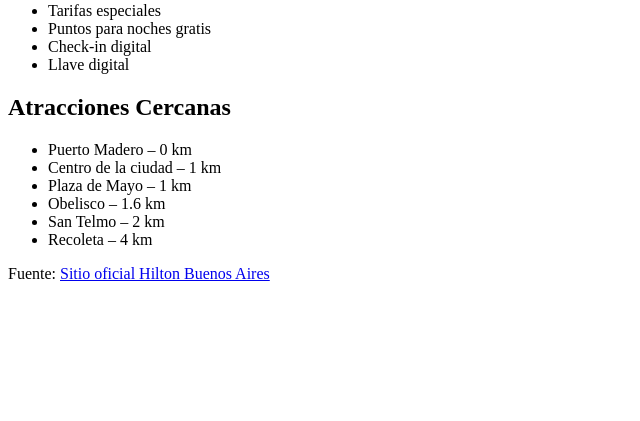
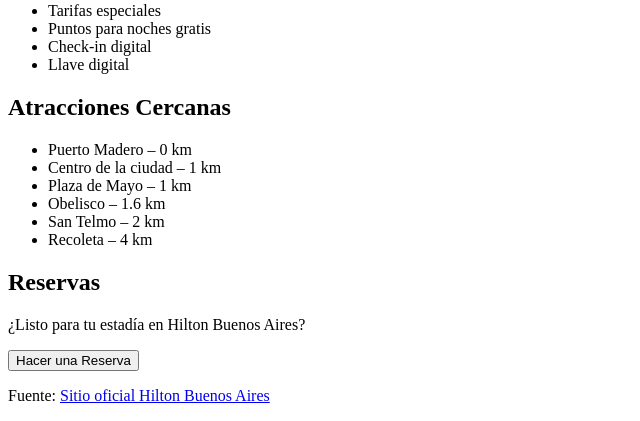
Before and after one commit to ValentinSomoza/Grupo-IDS-TP2, a Flask app: page / in a window 1280 px wide. Shown: the part 725-1146 px from the top of the page, without its empty margins (0-640 px from the left). Before the commit the page ends 1006 px from the top, so only its background shows below. Run offline with Flask 3, Linux system fonts and the light colour scheme.

Commit message:
#7 : Termino la creacion de la pagina para hacer una reserva

```diff
--- a/Frontend/app.py
+++ b/Frontend/app.py
@@ -1,9 +1,27 @@
-from flask import Flask, render_template
+from flask import Flask, render_template, request
 app = Flask(__name__)
 
+# Ruta principal
 @app.route("/")
 def home():
-    return render_template ('index.html')
+    return render_template("index.html")
+
+# Ruta para la página de reservas
+@app.route("/reserva")
+def reserva():
+    return render_template("reserva.html")
+
+# Nueva ruta para procesar el formulario
+@app.route("/procesar_reserva", methods=["POST"])
+def procesar_reserva():
+    # Aquí recibes los datos del formulario
+    nombre = request.form.get("nombre_huesped")
+    apellido = request.form.get("apellido_huesped")
+    email = request.form.get("email_huesped")
+
+    # Podría guardarlos en una base de datos o hacer algo con ellos
+    # Por ahora devolvemos un mensaje simple
+    return f"Reserva confirmada para {nombre} {apellido}. Confirmación enviada a {email}"
 
 if __name__ == "__main__":
     app.run(host="127.0.0.1", port=5001, debug=True)
--- a/Frontend/templates/index.html
+++ b/Frontend/templates/index.html
@@ -68,6 +68,14 @@
     </ul>
   </section>
 
+  <section>
+    <h2>Reservas</h2>
+    <p>¿Listo para tu estadía en Hilton Buenos Aires?</p>
+    <a href="{{ url_for('reserva') }}">
+      <button>Hacer una Reserva</button>
+    </a>
+  </section>
+
   <footer>
     <p>Fuente: <a href="https://www.hilton.com/es/hotels/buehihh-hilton-buenos-aires/" target="_blank">Sitio oficial Hilton Buenos Aires</a></p>
   </footer>
--- a/Frontend/templates/reserva.html
+++ b/Frontend/templates/reserva.html
@@ -83,3 +83,5 @@
 </section>
 
 <div id="mensaje">Reserva solicitada!</div>
+
+{% endblock %}
```
